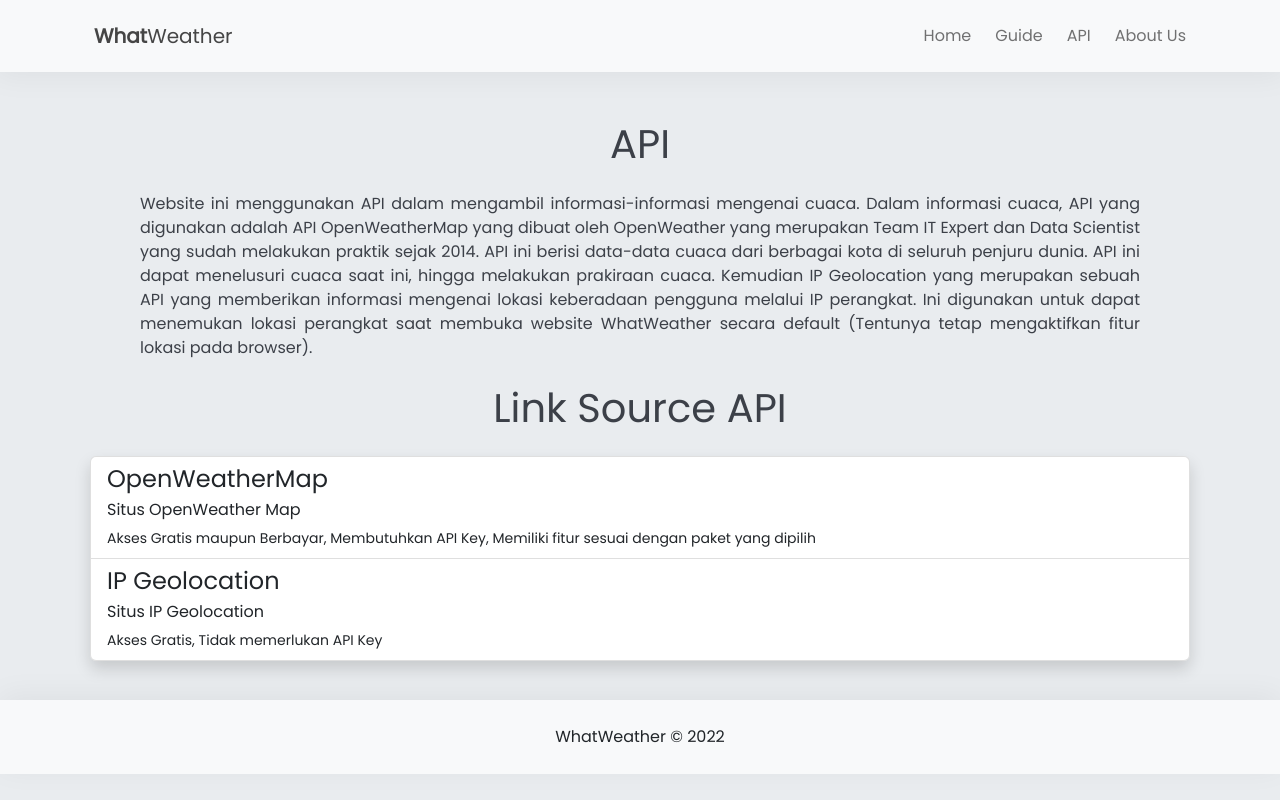
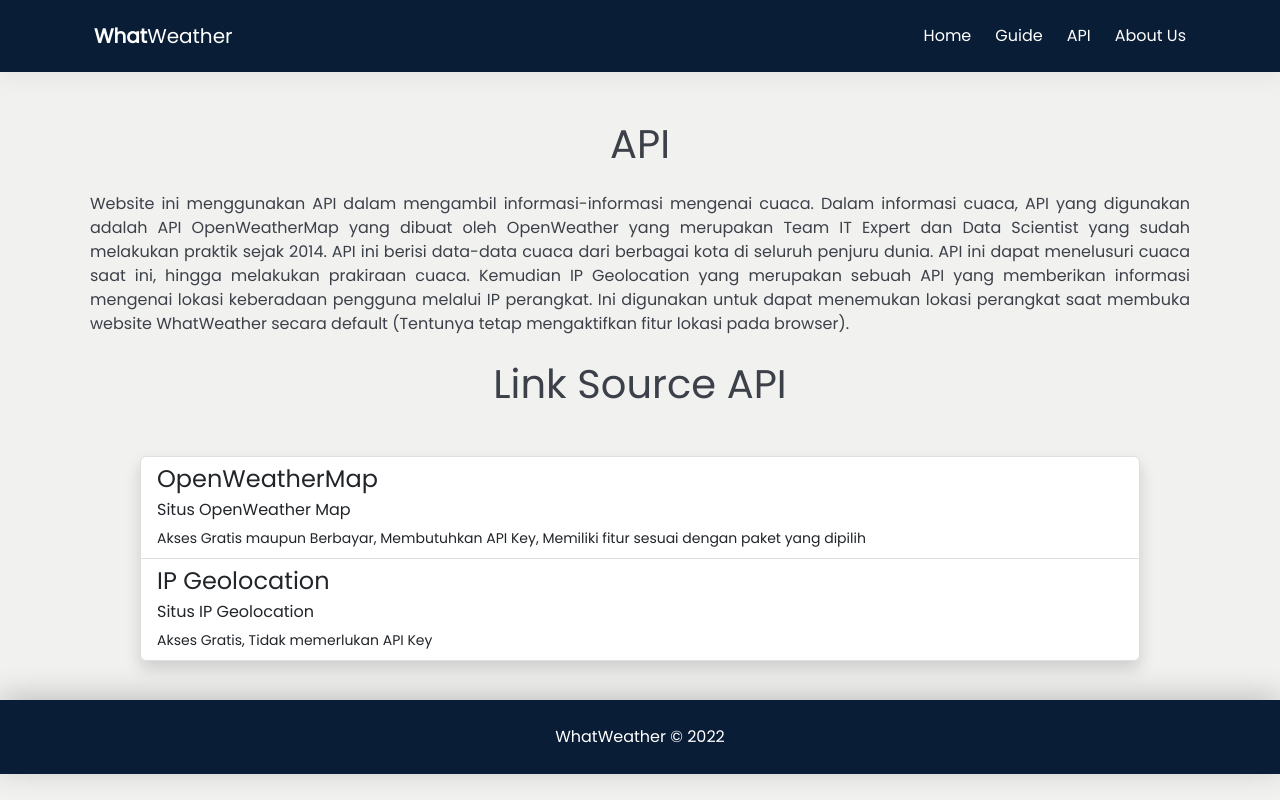
Before and after one commit to Bimoaryobkr/DicodingCapstone-WhatWeather, a React (Create React App) app: page /api in a window 1280 px wide. Built offline with nearby package versions, Linux system fonts and the light colour scheme.

Commit message:
Change Style Color

```diff
--- a/src/components/APILinkCard.js
+++ b/src/components/APILinkCard.js
@@ -3,7 +3,7 @@ import React from "react";
 function APILink() {
     return (
         <div>
-            <h1 className="text-center mb-4">Link Source API</h1>
+            <h1 className="text-center mb-5">Link Source API</h1>
             <div className="w-auto list-group list_group_api shadow">
                 <a className="list-group-item list-group-item-action" href="https://openweathermap.org/">
                     <div className="d-flex justify-content-between w-100">
--- a/src/components/Footer.js
+++ b/src/components/Footer.js
@@ -2,7 +2,7 @@ import React from "react";
 
 function Footer() {
     return (
-        <footer className="text-center bg-light">
+        <footer className="text-center">
             <div className="container mt-4 mb-4">
                 <p>WhatWeather &copy; 2022 </p>
             </div>
--- a/src/components/NavigationBar.js
+++ b/src/components/NavigationBar.js
@@ -4,7 +4,7 @@ import { Link } from 'react-router-dom';
 function BasicExample() {
   return (
     <div className="navigation_bar">
-      <nav className="navbar fixed-top navbar-expand-lg navbar-light bg-light pt-3 pb-3">
+      <nav className="navbar fixed-top navbar-expand-lg navbar-dark pt-3 pb-3">
         <div className="container-fluid container navbar_container">
           <Link className="navbar-brand" to="/"><span className="fw-bolder">What</span>Weather</Link>
           <button className="navbar-toggler" type="button" data-bs-toggle="collapse" data-bs-target="#basic-navbar-nav" aria-controls="basic-navbar-nav" aria-expanded="false" aria-label="Toggle navigation">
--- a/src/components/search.js
+++ b/src/components/search.js
@@ -17,7 +17,7 @@ function SearchBar({ defaultKeyword, refreshWeather, onSearch }) {
     <div>
       <form onSubmit={onSubmit} className='d-flex search_bar my-4'>
         <input onChange={onSearchChange} value={keyword} placeholder='Search' aria-label='Search' type='search' className='me-2 form-control' />
-        <button type='submit' className='btn btn-dark'>Search</button>
+        <button type='submit' className='btn'>Search</button>
       </form>
     </div>
   )
--- a/src/styles/style.css
+++ b/src/styles/style.css
@@ -3,7 +3,7 @@
 body {
   font-family: 'Poppins', sans-serif;
   font-size: 16px;
-  background-color: #e9ecef;
+  background-color: #f1f1f0;
   overflow-x: hidden;
   position: relative;
 }
@@ -20,13 +20,6 @@ main {
   min-height: 100vh;
 }
 
-footer {
-  margin-left: auto;
-  margin-right: auto;
-  padding: 1px 0px 1px 0px;
-  box-shadow: 0px -5px 30px 0px rgba(0, 0, 0, 0.05)
-}
-
 hr {
   background-color: #3C4048;
   height: 2px;
@@ -37,6 +30,7 @@ hr {
 
 .navbar {
   box-shadow: 0 0 30px 5px rgba(0, 0, 0, 0.05);
+  background-color: #091d36;
 }
 
 .navbar .nav-item {
@@ -46,10 +40,38 @@ hr {
 .navbar a {
   padding-left: 12px;
   padding-right: 12px;
+  color: white;
 }
 
 .navbar-brand {
-  color: #454545
+  color: white;
+}
+
+.navbar-brand:hover {
+  color: white;
+}
+
+/* Footer */
+
+footer {
+  margin-left: auto;
+  margin-right: auto;
+  padding: 1px 0px 1px 0px;
+  background-color: #091d36;
+  color: white;
+  box-shadow: 0px -5px 30px 0px rgba(0, 0, 0, 0.2)
+}
+
+/* Button */
+
+.btn {
+  background-color: #203154;
+  color: #f1f1f0;
+}
+
+.btn:hover {
+  background-color: #3d4f77;
+  color: #f1f1f0;
 }
 
 /* Home Page */
@@ -212,13 +234,13 @@ hr {
 }
 
 .api_text {
-  max-width: 1000px;
+  max-width: 1100px;
   margin: auto;
   text-align: justify;
 }
 
 .list_group_api {
-  max-width: 1100px;
+  max-width: 1000px;
   margin: auto;
   text-align: justify;
 }
```
